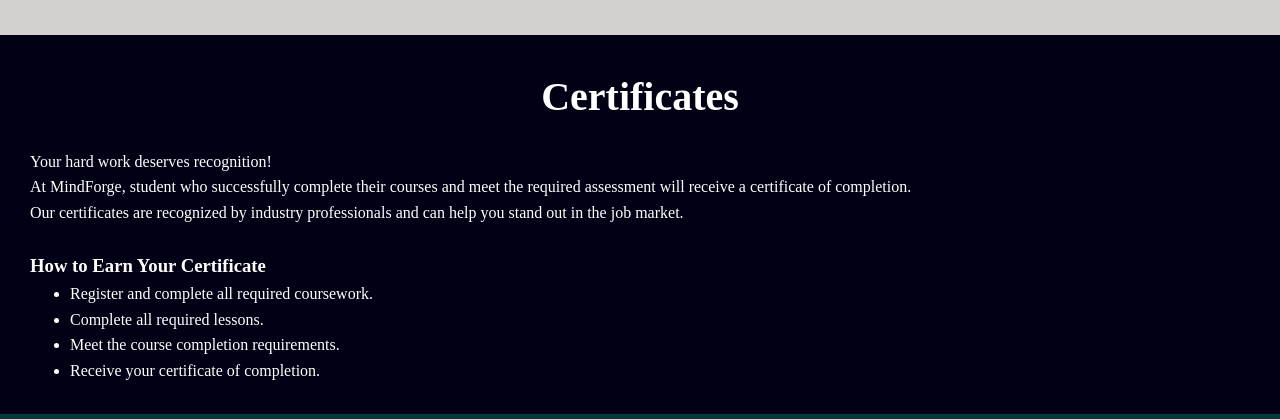
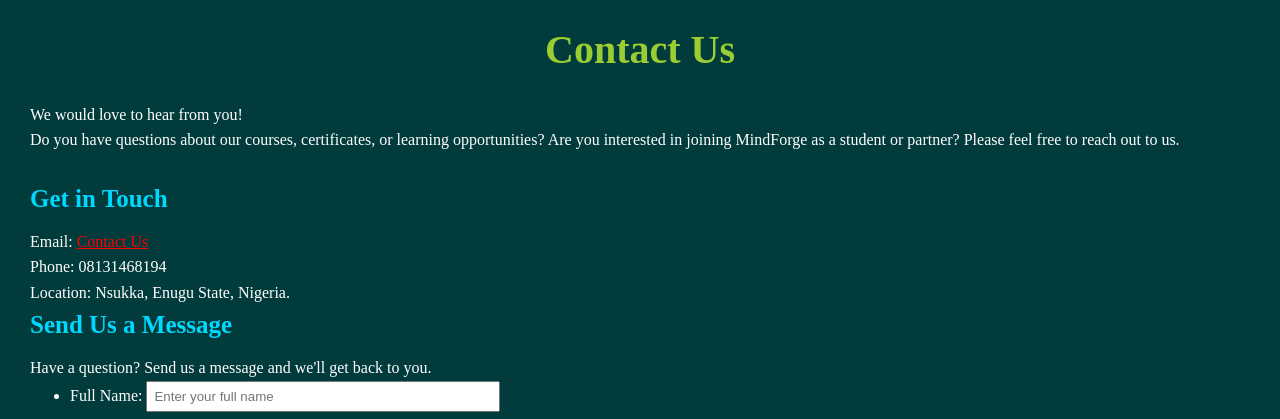
Before and after one commit to davidmoses5950-blip/mindforge, a plain HTML site: page index.html in a window 1280 px wide. Shown: the part 2323-2742 px from the top of the page. Drawn offline with Linux system fonts and the light colour scheme.

Commit message:
Refactor index.html structure and content

```diff
--- a/index.html
+++ b/index.html
@@ -16,7 +16,6 @@
             <a href="#about">About</a>
             <a href="#courses">Courses</a>
             <a href="#projects">Projects</a>
-            <a href="#certificates">Certificates</a>
             <a href="#contact">Contact</a>
         </nav>
         </header>
@@ -89,22 +88,6 @@
         </ul>
     </div>
 
-            <div class="certificates" id="certificates">
-            <h1>Certificates</h1>
-            <p>Your hard work deserves recognition!</p>
-            <p>At MindForge, student who successfully complete their courses and meet the required assessment will receive a certificate of completion.</p>
-            <p>Our certificates are recognized by industry professionals and can help you stand out in the job market.</p>
-            <br>
-            <h3>How to Earn Your Certificate</h3>
-            <ul>
-                <li><p>Register and complete all required coursework.</p></li>
-                <li><p>Complete all required lessons.</p></li>
-                <li><p>Meet the course completion requirements.</p></li>
-                <li><p>Receive your certificate of completion.</p></li>
-            </ul>
-        </div>
-
-
             <div class="contact" id="contact">
             <h1>Contact Us</h1>
             <p>We would love to hear from you!</p>
```
